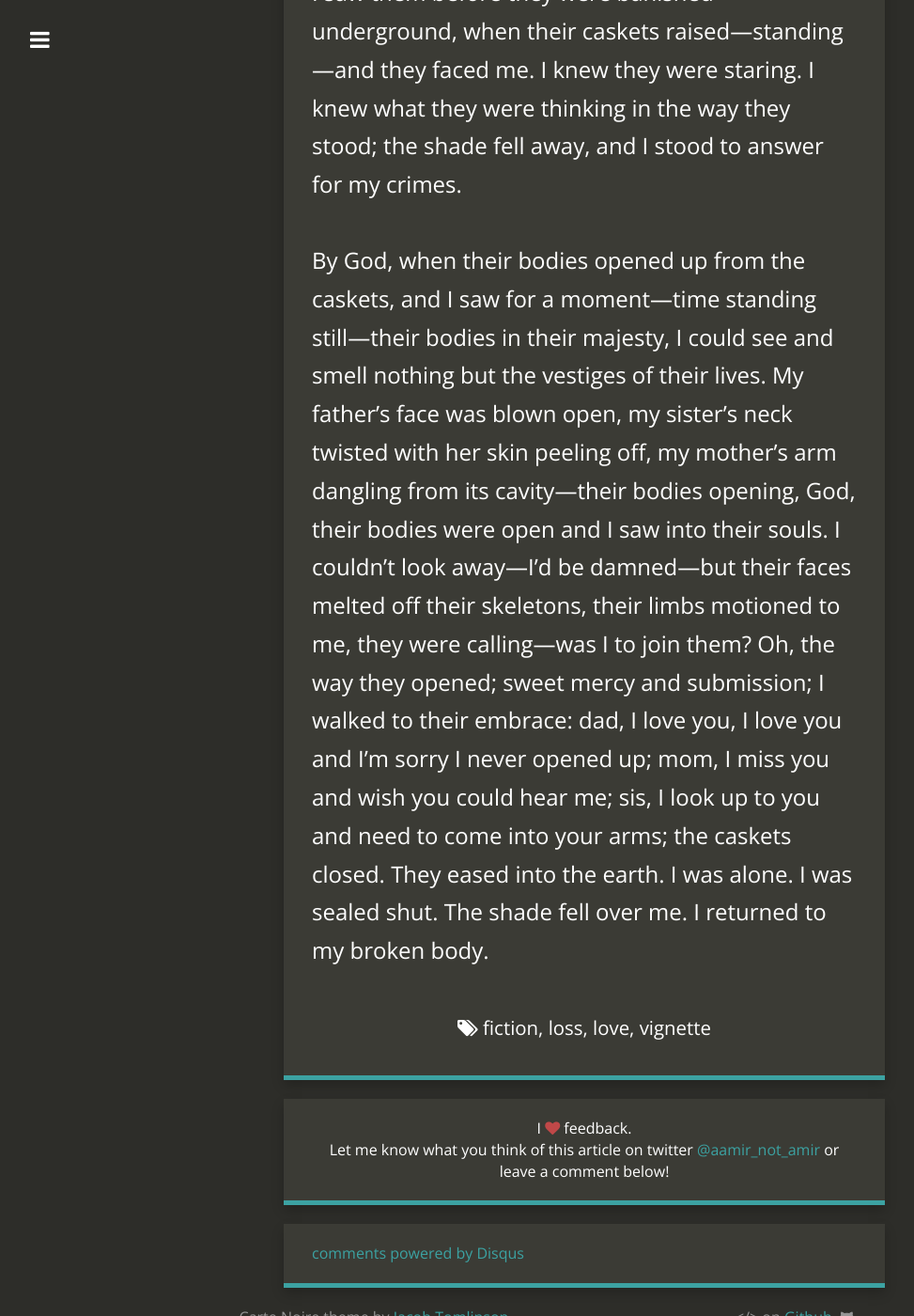
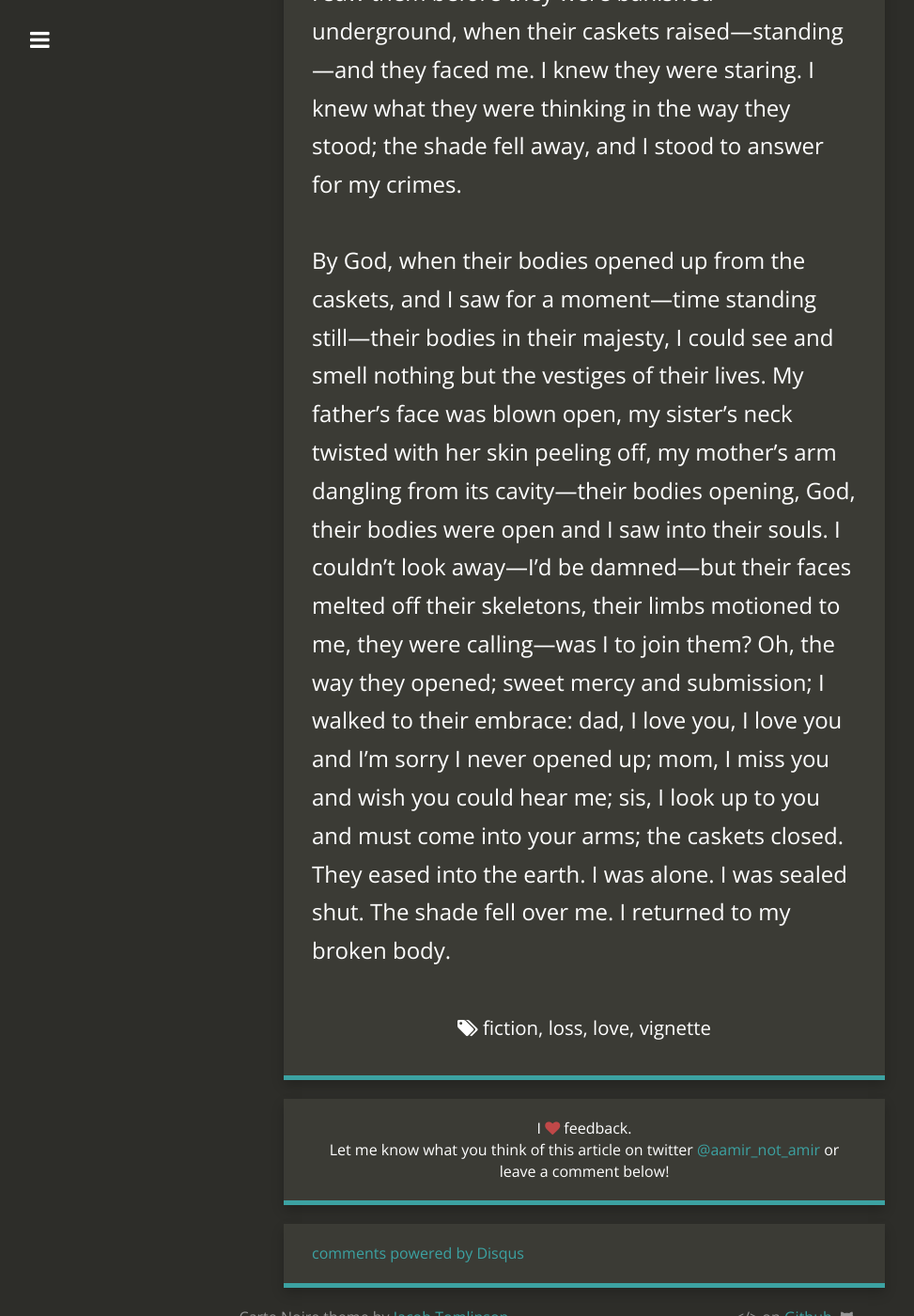
Before and after one commit to jacobtomlinson/carte-noire, a Jekyll site: the page built from _posts/2020-11-04-attrition-collapse.md, in a window 1280 px wide and 1400 px high, scrolled down 19131 px. Shown: the whole window at 94% size, without its empty margins (18-991 px from the left). Built offline with Jekyll 4.4.1, drawn with Linux system fonts in a browser that asks for light colours; nearby versions of some CDN libraries; comment, search, counter and statistics services are not loaded.

Commit message:
Change need into must in attrition collapse

```diff
--- a/_posts/2020-11-04-attrition-collapse.md
+++ b/_posts/2020-11-04-attrition-collapse.md
@@ -154,4 +154,4 @@ On the day of the funeral, I saw something leave their caskets. It was not a sme
 
 I saw them before they were banished underground, when their caskets raised—standing—and they faced me. I knew they were staring. I knew what they were thinking in the way they stood; the shade fell away, and I stood to answer for my crimes.
 
-By God, when their bodies opened up from the caskets, and I saw for a moment—time standing still—their bodies in their majesty, I could see and smell nothing but the vestiges of their lives. My father’s face was blown open, my sister’s neck twisted with her skin peeling off, my mother’s arm dangling from its cavity—their bodies opening, God, their bodies were open and I saw into their souls. I couldn’t look away—I’d be damned—but their faces melted off their skeletons, their limbs motioned to me, they were calling—was I to join them? Oh, the way they opened; sweet mercy and submission; I walked to their embrace: dad, I love you, I love you and I’m sorry I never opened up; mom, I miss you and wish you could hear me; sis, I look up to you and need to come into your arms; the caskets closed. They eased into the earth. I was alone. I was sealed shut. The shade fell over me. I returned to my broken body.
+By God, when their bodies opened up from the caskets, and I saw for a moment—time standing still—their bodies in their majesty, I could see and smell nothing but the vestiges of their lives. My father’s face was blown open, my sister’s neck twisted with her skin peeling off, my mother’s arm dangling from its cavity—their bodies opening, God, their bodies were open and I saw into their souls. I couldn’t look away—I’d be damned—but their faces melted off their skeletons, their limbs motioned to me, they were calling—was I to join them? Oh, the way they opened; sweet mercy and submission; I walked to their embrace: dad, I love you, I love you and I’m sorry I never opened up; mom, I miss you and wish you could hear me; sis, I look up to you and must come into your arms; the caskets closed. They eased into the earth. I was alone. I was sealed shut. The shade fell over me. I returned to my broken body.
```
